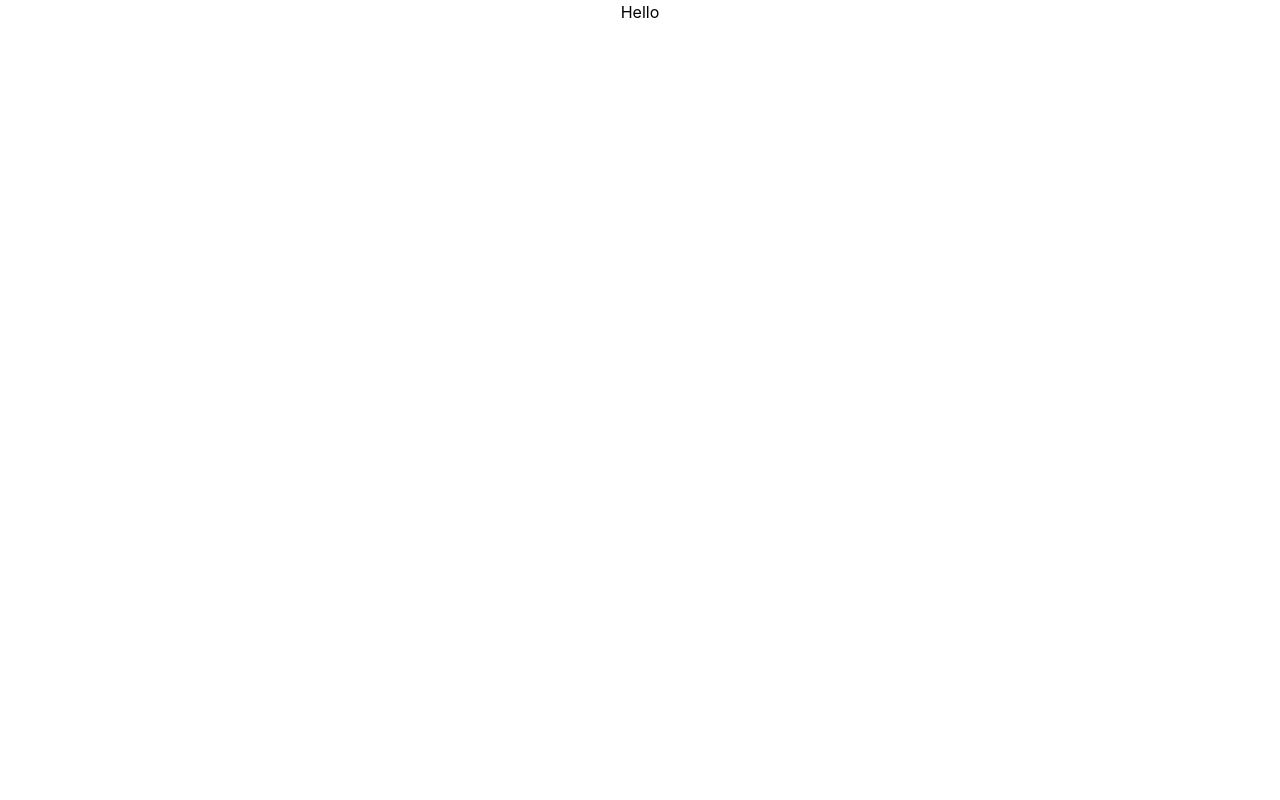
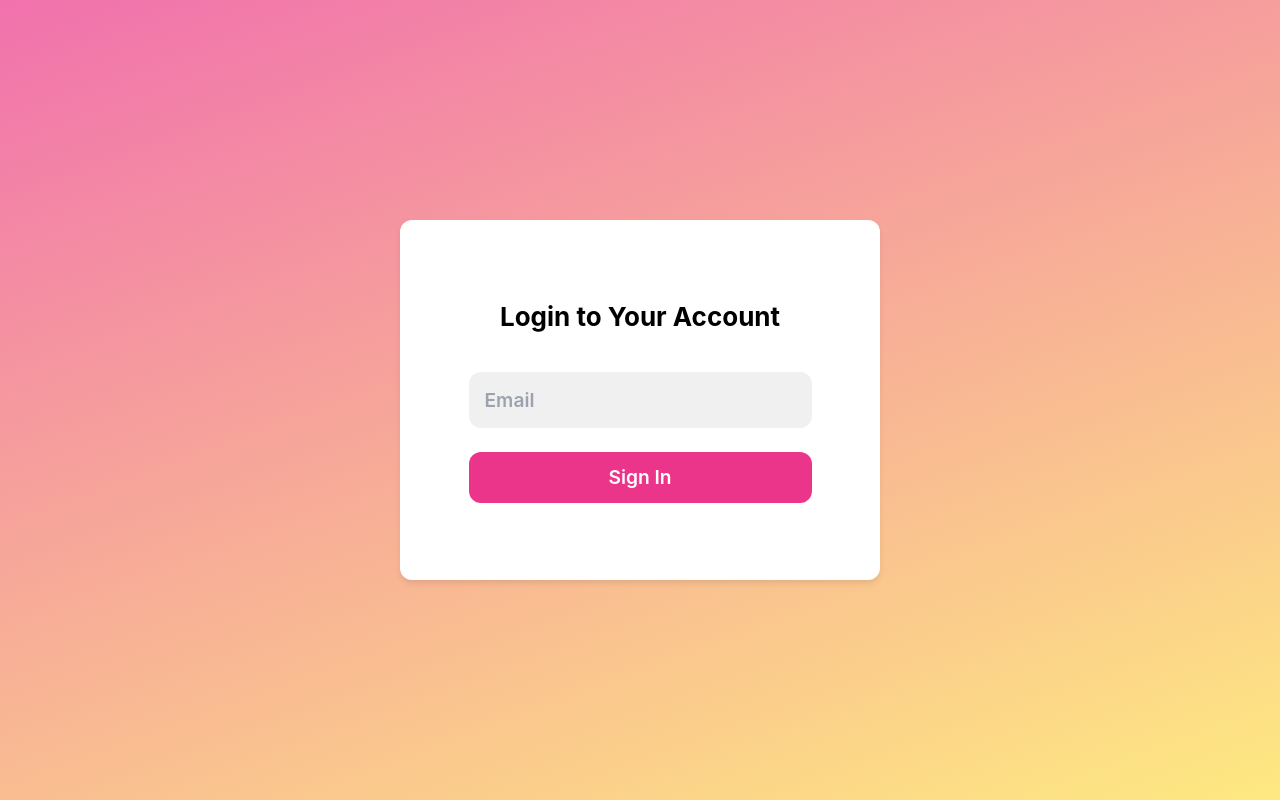
Before and after one commit to teosvision/login-form, a React (Create React App) app: page / in a window 1280 px wide. Built offline with nearby package versions, Linux system fonts and the light colour scheme.

Commit message:
second commit

```diff
--- a/package.json
+++ b/package.json
@@ -10,6 +10,7 @@
     "react-dom": "^18.2.0",
     "react-router-dom": "^6.11.1",
     "react-scripts": "5.0.1",
+    "sass": "^1.62.1",
     "web-vitals": "^2.1.4"
   },
   "scripts": {
--- a/src/App.css
+++ b/src/App.css
@@ -1,38 +1,10 @@
 .App {
   text-align: center;
+  background: linear-gradient(
+    160deg,
+    rgba(235, 53, 138, 0.7) 0%,
+    /* rgba(235, 187, 53, 0.432) 39%, */ rgba(253, 219, 45, 0.6) 100%
+  );
+  background-repeat: no-repeat;
+  height: 100vh;
 }
-
-.App-logo {
-  height: 40vmin;
-  pointer-events: none;
-}
-
-@media (prefers-reduced-motion: no-preference) {
-  .App-logo {
-    animation: App-logo-spin infinite 20s linear;
-  }
-}
-
-.App-header {
-  background-color: #282c34;
-  min-height: 100vh;
-  display: flex;
-  flex-direction: column;
-  align-items: center;
-  justify-content: center;
-  font-size: calc(10px + 2vmin);
-  color: white;
-}
-
-.App-link {
-  color: #61dafb;
-}
-
-@keyframes App-logo-spin {
-  from {
-    transform: rotate(0deg);
-  }
-  to {
-    transform: rotate(360deg);
-  }
-}
--- a/src/App.jsx
+++ b/src/App.jsx
@@ -1,9 +1,26 @@
 import "./App.css";
-
+import { BrowserRouter, Routes, Route } from "react-router-dom";
+import Login from "./components/Login";
+import Profile from "./components/Profile/Profile";
+import ProtectedRoute from "./components/ProtectedRoute";
 function App() {
+  const isLoggedIn = localStorage.getItem("isLoggedIn");
+  // console.log(isLoggedIn);
   return (
     <div className="App">
-      <div className="flex justify-center h-screen items-center">Hello</div>
+      <BrowserRouter>
+        <Routes>
+          <Route path="/" element={<Login />} />
+          <Route
+            path="profile"
+            element={
+              <ProtectedRoute isLoggedIn={isLoggedIn}>
+                <Profile />
+              </ProtectedRoute>
+            }
+          />
+        </Routes>
+      </BrowserRouter>
     </div>
   );
 }
--- /dev/null
+++ b/src/components/Login.jsx
@@ -0,0 +1,48 @@
+import React, { useState } from "react";
+import "./Login.scss";
+import { useRef } from "react";
+import { useNavigate } from "react-router-dom";
+const Login = () => {
+  const emailRef = useRef();
+  const navigate = useNavigate();
+  const [email, setEmail] = useState("");
+  const [error, setError] = useState("");
+  const handleSubmit = (e) => {
+    e.preventDefault();
+
+    if (validateEmail(emailRef.current.value)) {
+      localStorage.setItem("isLoggedIn", true);
+      localStorage.setItem("email", emailRef.current.value);
+      setError("");
+      navigate("/profile");
+    } else {
+      navigate("/");
+    }
+  };
+
+  // Eamil validation
+  const validateEmail = (email) => {
+    const emailPattern = /^[^\s@]+@[^\s@]+\.[^\s@]+$/;
+    return emailPattern.test(email);
+  };
+
+  return (
+    <div className="login">
+      <form onSubmit={handleSubmit} className="login-div">
+        <h2>Login to Your Account</h2>
+        <div className="email">
+          <input
+            required
+            ref={emailRef}
+            name="email"
+            placeholder="Email"
+            type="email"
+          />
+          <button type="submit">Sign In</button>
+        </div>
+      </form>
+    </div>
+  );
+};
+
+export default Login;
--- /dev/null
+++ b/src/components/Login.scss
@@ -0,0 +1,40 @@
+.login {
+  display: flex;
+  justify-content: center;
+  align-items: center;
+  height: 100%;
+  .login-div {
+    background-color: white;
+    box-shadow: 0 4px 6px -1px rgb(0 0 0 / 0.1);
+    border-radius: 0.75rem;
+    padding: 2rem;
+    width: 480px;
+    height: 360px;
+    display: flex;
+    flex-direction: column;
+    justify-content: center;
+    align-items: center;
+    gap: 36px;
+    .email {
+      display: grid;
+      gap: 1.5rem;
+      line-height: 1.2rem;
+      input {
+        background-color: rgb(240, 240, 240);
+        border-radius: 0.75rem;
+        padding: 1rem;
+        font-weight: 600;
+        font-size: larger;
+      }
+
+      button {
+        background-color: rgb(235, 53, 138);
+        border-radius: 0.75rem;
+        padding: 1rem;
+        font-weight: 600;
+        font-size: larger;
+        color: white;
+      }
+    }
+  }
+}
--- /dev/null
+++ b/src/components/Profile/Navbar.jsx
@@ -0,0 +1,22 @@
+import React, { useState } from "react";
+import "./Navbar.scss";
+const Navbar = () => {
+  const [state, setState] = useState({
+    name: "FirstName",
+    surname: "LastName",
+    phone: "+1 123 456 789",
+    about: `    about: 'Lorem Ipsum is simply dummy text of the printing and typesetting industry.
+     Lorem Ipsum has been the industry's standard dummy text ever since the 1500s, when an unknown
+     printer took a galley of type and scrambled it to make a type specimen book.
+      It has survived not only five centuries, but also the leap into electronic typesetting, remaining essentially unchanged. It was popularised in the 1960s with the release of Letraset sheets containing
+     Lorem Ipsum passages, and more recently with desktop publishing software like Aldus PageMaker including versions of Lorem Ipsum.'`,
+  });
+  return (
+    <div className="navbar">
+      <h2>Welcome back {state.name}</h2>
+      <label>Logout</label>
+    </div>
+  );
+};
+
+export default Navbar;
--- /dev/null
+++ b/src/components/Profile/Navbar.scss
@@ -0,0 +1,23 @@
+.navbar {
+  display: flex;
+  justify-content: space-between;
+  padding: 2.5rem 4rem;
+  align-items: center;
+  @media (max-height: 855px) {
+    .navbar {
+      display: grid;
+      justify-content: center;
+      gap: 2rem;
+      padding: 2.5rem 2rem;
+    }
+  }
+}
+
+// @media (max-height: 390px) {
+//   .navbar {
+//     display: grid;
+//     justify-content: center;
+//     gap: 2rem;
+//     padding: 2.5rem 2rem;
+//   }
+// }
--- /dev/null
+++ b/src/components/Profile/Profile.jsx
@@ -0,0 +1,12 @@
+import React from "react";
+import Navbar from "./Navbar";
+const Profile = () => {
+  return (
+    <div className="grid">
+      <Navbar />
+      Profile
+    </div>
+  );
+};
+
+export default Profile;
--- /dev/null
+++ b/src/components/ProtectedRoute.jsx
@@ -0,0 +1,12 @@
+import { Navigate } from "react-router-dom";
+const ProtectedRoute = ({ children }) => {
+  const isLoggedIn = localStorage.getItem("isLoggedIn");
+  console.log(isLoggedIn);
+  if (isLoggedIn == false || isLoggedIn == "") {
+    <Navigate to="/" />;
+  } else {
+    return children;
+  }
+};
+
+export default ProtectedRoute;
--- a/src/index.css
+++ b/src/index.css
@@ -7,10 +7,13 @@ body {
     "Ubuntu", "Cantarell", "Fira Sans", "Droid Sans", "Helvetica Neue",
     sans-serif;
   -webkit-font-smoothing: antialiased;
-  -moz-osx-font-smoothing: grayscale;
 }
 
 code {
   font-family: source-code-pro, Menlo, Monaco, Consolas, "Courier New",
     monospace;
 }
+h2 {
+  font-size: 26px;
+  font-weight: 700;
+}
--- a/tailwind.config.js
+++ b/tailwind.config.js
@@ -1,8 +1,8 @@
 /** @type {import('tailwindcss').Config} */
 module.exports = {
-  content: [],
+  content: ["./src/**/*.{html,js,jsx}"],
   theme: {
     extend: {},
   },
   plugins: [],
-}
+};
```
Also changed, not shown: src/index.js (+6 -6 lines), 1 other file (tests, documents, lock files or other folders).
